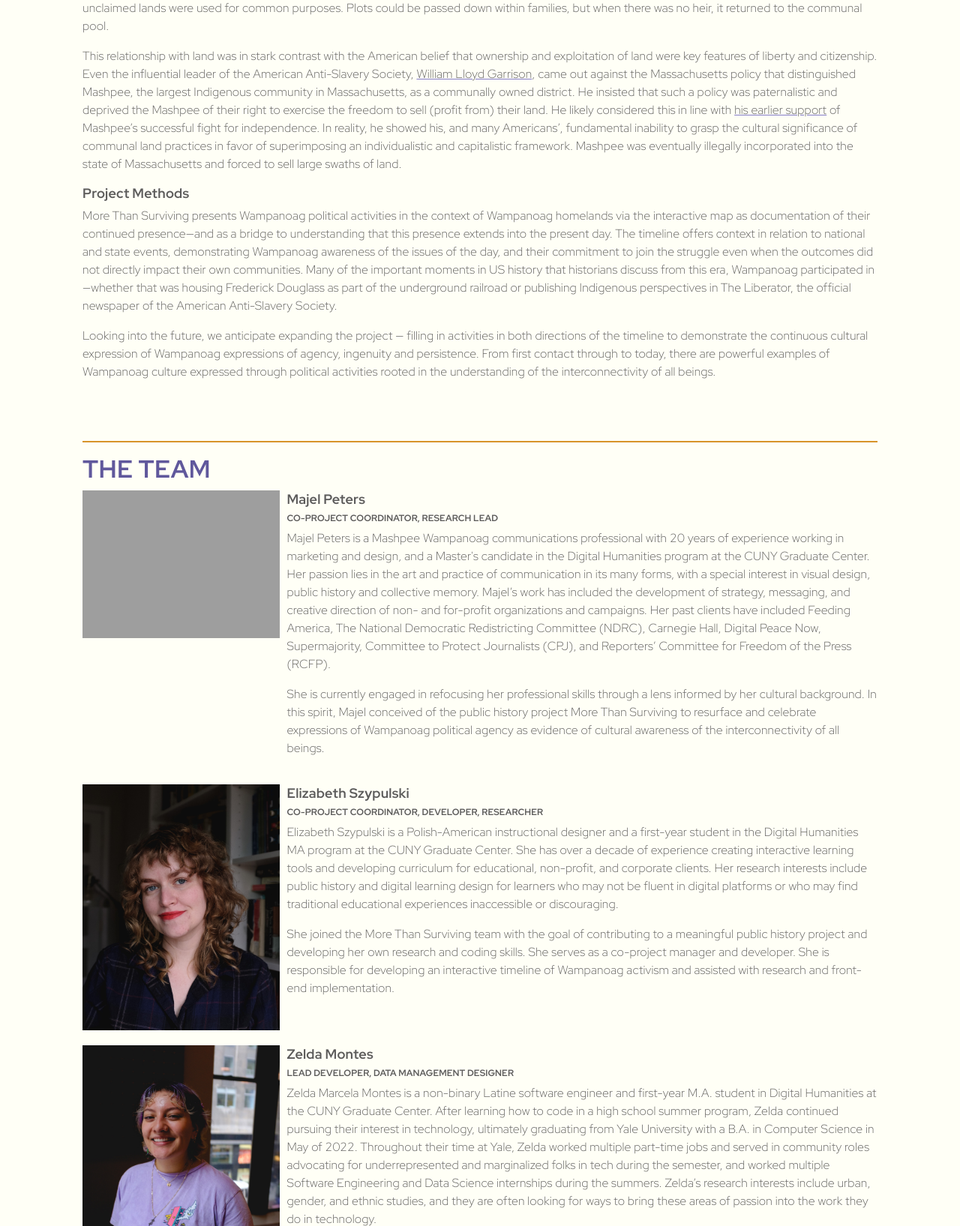
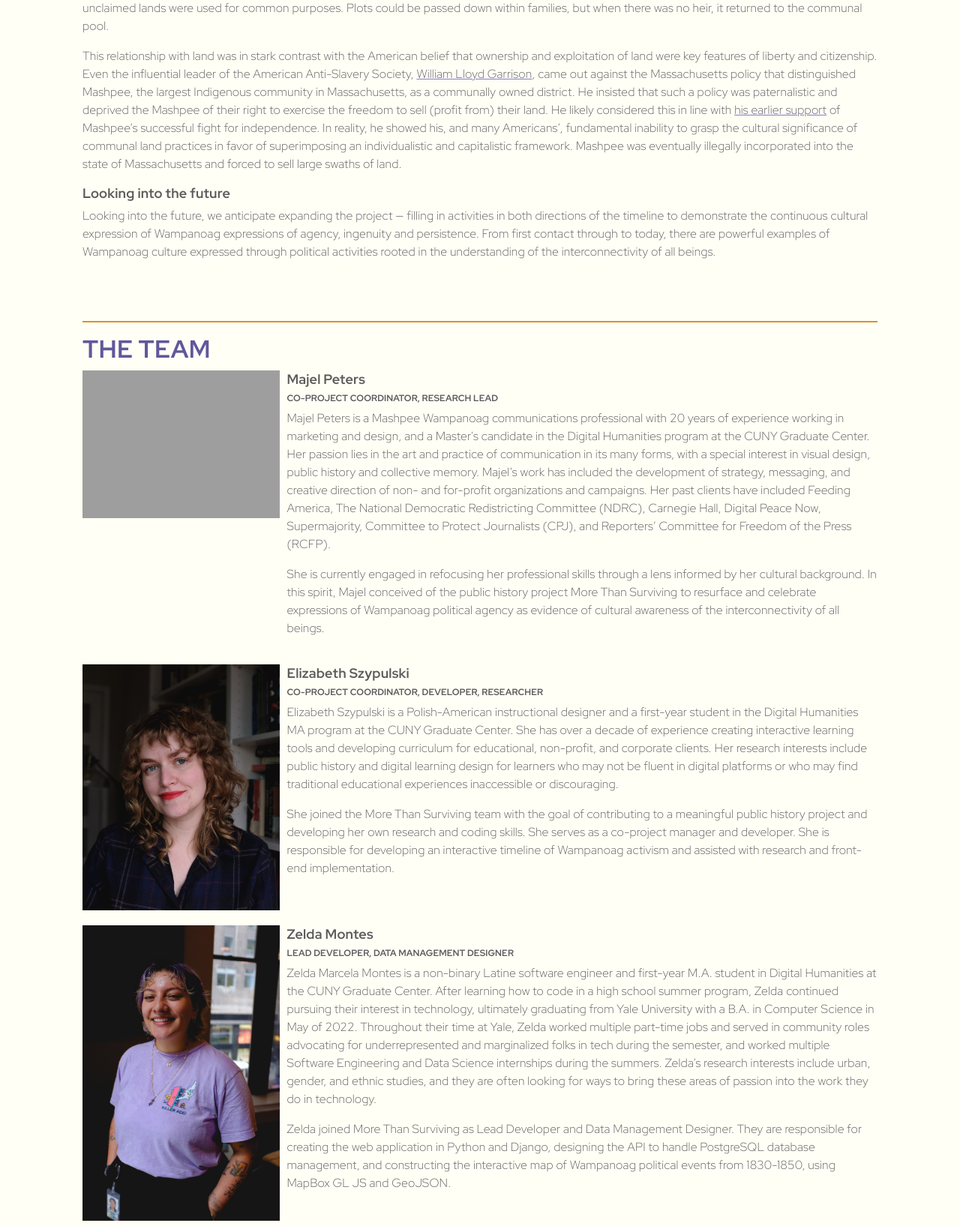
Before and after one commit to zeldaskywalker/more-than-surviving, a Django app: page /about/ in a window 1280 px wide. Shown: the part 1690-3325 px from the top of the page at 75% size. Run offline with Django 4.2, Linux system fonts and the light colour scheme; some libraries are stand-ins or nearby versions; grey boxes are pictures that could not be loaded.

Commit message:
Changed copy in "about"

```diff
--- a/mts/templates/about.html
+++ b/mts/templates/about.html
@@ -53,9 +53,10 @@
             impact their own communities. The Wampanoag participated in many of the important moments from this era of
             US history and had direct contact with figures very familiar to both professional and amateur
             historians—from housing Frederick Douglass as part of the Underground Railroad to publishing Indigenous
-            perspectives in <i>The Liberator</i>, the official newspaper of the American Anti-Slavery Society, and garnering
+            perspectives in <i>The Liberator</i>, the official newspaper of the American Anti-Slavery Society, and
+            garnering
             the support of William Lloyd Garrison, its founder. </p>
-            <h3>Beyond the Colonial Period</h3>
+        <h3>Beyond the Colonial Period</h3>
         <P>Most Americans are not aware of the Wampanoag—their impact on American history or their continued presence on
             their homelands today. They show up in US history during the colonial era; the Wampanoag were on the
             frontlines of English colonial oppression, as their homelands are situated in eastern Massachusetts
@@ -113,16 +114,7 @@
             cultural significance of communal land practices in favor of superimposing an individualistic and
             capitalistic framework. Mashpee was eventually illegally incorporated into the state of Massachusetts and
             forced to sell large swaths of land. </p>
-        <h3>Project Methods</h3>
-        <p>More Than Surviving presents Wampanoag political activities in the context of Wampanoag homelands via the
-            interactive map as documentation of their continued presence—and as a bridge to understanding that this
-            presence extends into the present day. The timeline offers context in relation to national and state events,
-            demonstrating Wampanoag awareness of the issues of the day, and their commitment to join the struggle even
-            when the outcomes did not directly impact their own communities. Many of the important moments in US history
-            that historians discuss from this era, Wampanoag participated in—whether that was housing Frederick Douglass
-            as part of the underground railroad or publishing Indigenous perspectives in The Liberator, the official
-            newspaper of the American Anti-Slavery Society.
-        </p>
+        <h3>Looking into the future</h3>
         <p>Looking into the future, we anticipate expanding the project — filling in activities in both directions of
             the timeline to demonstrate the continuous cultural expression of Wampanoag expressions of agency, ingenuity
             and persistence. From first contact through to today, there are powerful examples of Wampanoag culture
@@ -181,7 +173,8 @@
             <div class="about-bio-text">
                 <h3>Elizabeth Szypulski</h3>
                 <h4>CO-PROJECT COORDINATOR, DEVELOPER, RESEARCHER</h4>
-                <p>Elizabeth Szypulski is a Polish-American instructional designer and a first-year student in the Digital Humanities
+                <p>Elizabeth Szypulski is a Polish-American instructional designer and a first-year student in the
+                    Digital Humanities
                     MA
                     program at the CUNY Graduate Center. She has over a decade of experience creating interactive
                     learning
```
